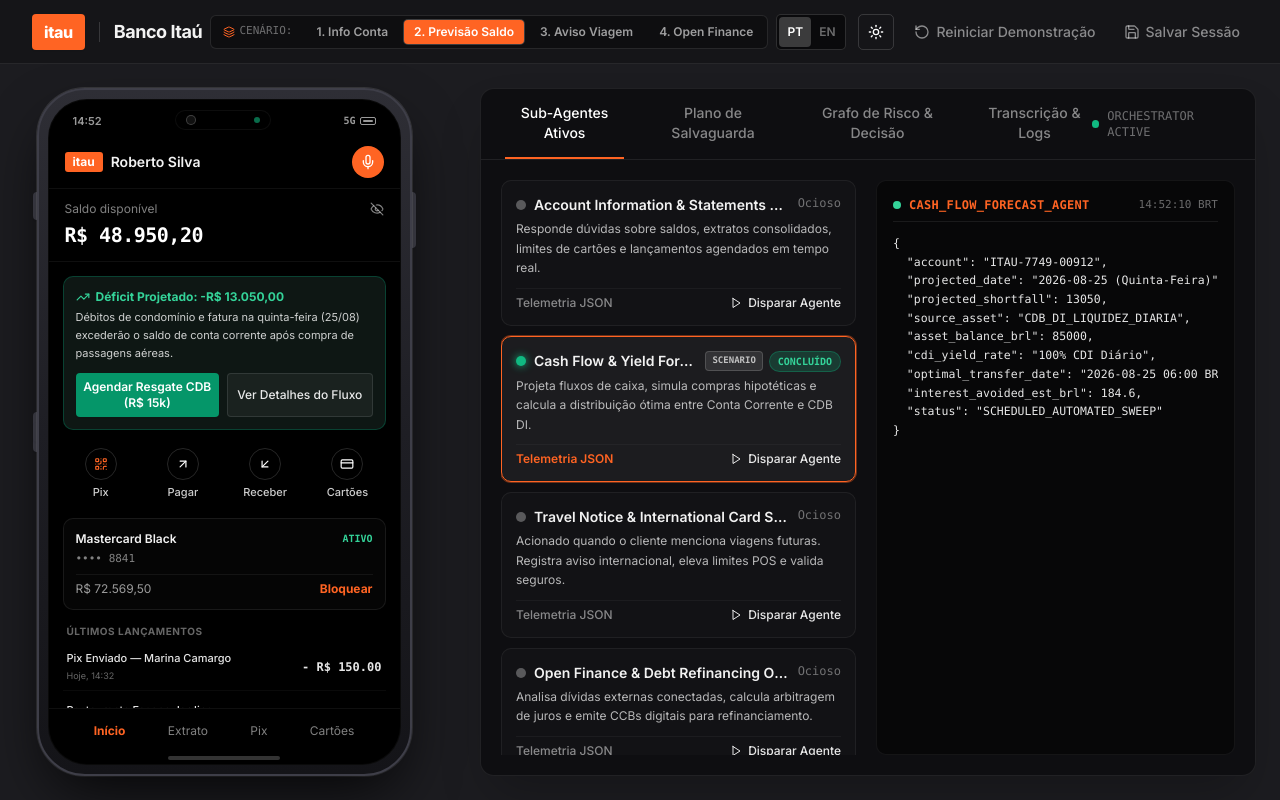
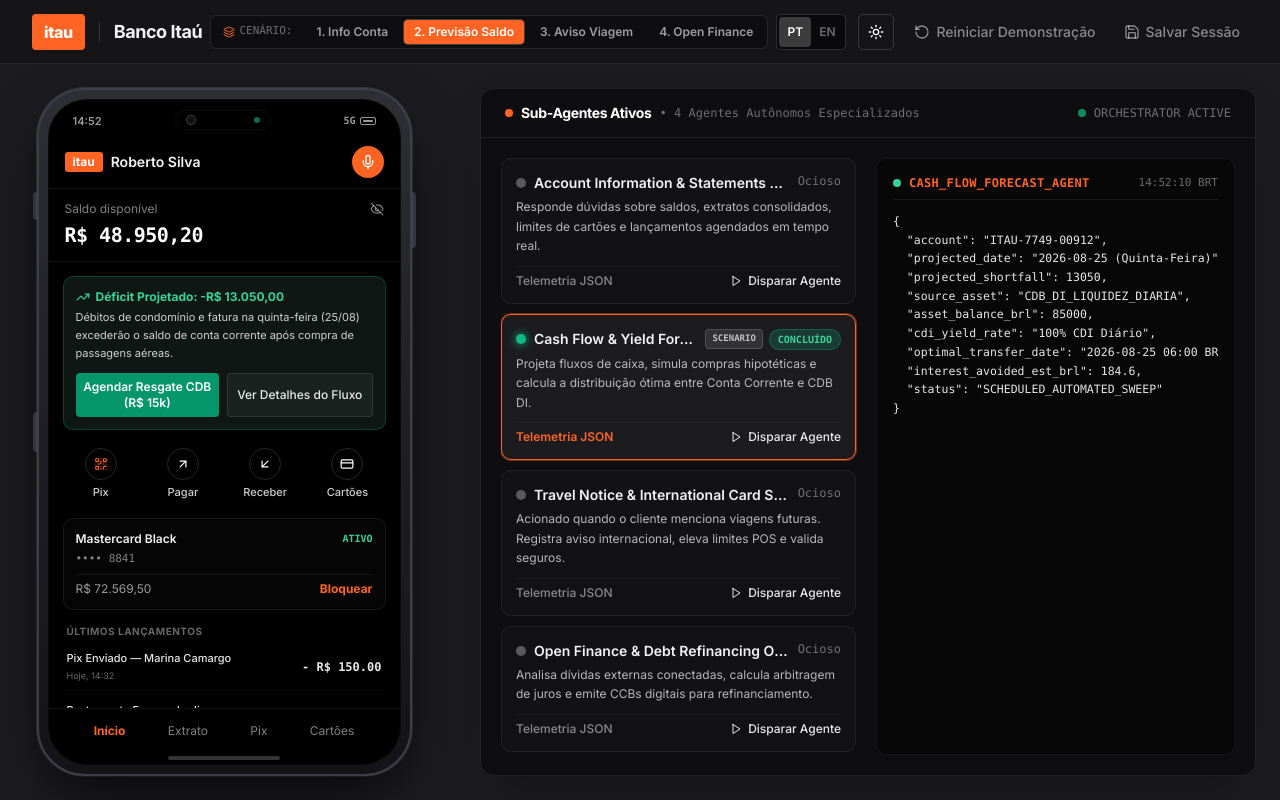
Before and after one commit to acombs121/itau-mobile-banking, a React (Vite) app in the folder frontend/: page / in a window 1280 px wide. Built offline with nearby package versions, Linux system fonts and the light colour scheme.

Commit message:
Remove extra tabs and streamline right panel to exclusively show Active Sub-Agents and Live JSON Telemetry

```diff
--- a/frontend/src/components/AgentOrchestratorPanel.tsx
+++ b/frontend/src/components/AgentOrchestratorPanel.tsx
@@ -4,9 +4,9 @@ import { SubAgent, SecurityActionItem, TelemetryLog, ScenarioId } from '../types
 import { Language, translations } from '../i18n/translations';
 
 interface AgentOrchestratorPanelProps {
-  subAgents: SubAgent[];
-  actionItems: SecurityActionItem[];
-  telemetryLogs: TelemetryLog[];
+  subAgents?: SubAgent[];
+  actionItems?: SecurityActionItem[];
+  telemetryLogs?: TelemetryLog[];
   currentLang: Language;
   theme: 'dark' | 'light';
   activeScenario: ScenarioId;
@@ -17,9 +17,6 @@ interface AgentOrchestratorPanelProps {
 }
 
 export const AgentOrchestratorPanel: React.FC<AgentOrchestratorPanelProps> = ({
-  subAgents: _subAgents,
-  actionItems,
-  telemetryLogs,
   currentLang,
   theme,
   activeScenario,
@@ -28,7 +25,6 @@ export const AgentOrchestratorPanel: React.FC<AgentOrchestratorPanelProps> = ({
   activeRunningAgentId = null,
   agentStates = {}
 }) => {
-  const [activeTab, setActiveTab] = useState<'agents' | 'actions' | 'graph' | 'logs'>('agents');
   const t = translations[currentLang];
   const isDark = theme === 'dark';
 
@@ -76,77 +72,30 @@ export const AgentOrchestratorPanel: React.FC<AgentOrchestratorPanelProps> = ({
       }`}
     >
 
-      {/* Sleek Minimalist Tabs */}
-      <div className={`border-b px-6 flex items-center justify-between flex-shrink-0 transition-colors ${
+      {/* Sleek Minimalist Header */}
+      <div className={`border-b px-6 py-3.5 flex items-center justify-between flex-shrink-0 transition-colors ${
         isDark ? 'border-white/[0.08]' : 'border-slate-200 bg-slate-50/50'
       }`}>
-        <div className="flex items-center gap-6">
-          <button
-            onClick={() => setActiveTab('agents')}
-            className={`py-3.5 text-xs sm:text-sm font-medium border-b-2 transition-all ${
-              activeTab === 'agents'
-                ? 'border-brand-orange ' + (isDark ? 'text-white' : 'text-slate-900 font-semibold')
-                : isDark
-                ? 'border-transparent text-white/50 hover:text-white/90'
-                : 'border-transparent text-slate-500 hover:text-slate-800'
-            }`}
-          >
+        <div className="flex items-center gap-2">
+          <div className="w-2 h-2 rounded-full bg-brand-orange"></div>
+          <span className={`text-sm font-bold tracking-tight ${isDark ? 'text-white' : 'text-slate-900'}`}>
             {t.tabs.agents}
-          </button>
-
-          <button
-            onClick={() => setActiveTab('actions')}
-            className={`py-3.5 text-xs sm:text-sm font-medium border-b-2 transition-all ${
-              activeTab === 'actions'
-                ? 'border-brand-orange ' + (isDark ? 'text-white' : 'text-slate-900 font-semibold')
-                : isDark
-                ? 'border-transparent text-white/50 hover:text-white/90'
-                : 'border-transparent text-slate-500 hover:text-slate-800'
-            }`}
-          >
-            {t.tabs.actionPlan}
-          </button>
-
-          <button
-            onClick={() => setActiveTab('graph')}
-            className={`py-3.5 text-xs sm:text-sm font-medium border-b-2 transition-all ${
-              activeTab === 'graph'
-                ? 'border-brand-orange ' + (isDark ? 'text-white' : 'text-slate-900 font-semibold')
-                : isDark
-                ? 'border-transparent text-white/50 hover:text-white/90'
-                : 'border-transparent text-slate-500 hover:text-slate-800'
-            }`}
-          >
-            {t.tabs.decisionGraph}
-          </button>
-
-          <button
-            onClick={() => setActiveTab('logs')}
-            className={`py-3.5 text-xs sm:text-sm font-medium border-b-2 transition-all ${
-              activeTab === 'logs'
-                ? 'border-brand-orange ' + (isDark ? 'text-white' : 'text-slate-900 font-semibold')
-                : isDark
-                ? 'border-transparent text-white/50 hover:text-white/90'
-                : 'border-transparent text-slate-500 hover:text-slate-800'
-            }`}
-          >
-            {t.tabs.transcript}
-          </button>
+          </span>
+          <span className="text-xs text-white/40 font-mono hidden sm:inline">
+            • 4 {currentLang === 'en' ? 'Specialized Autonomous Agents' : 'Agentes Autônomos Especializados'}
+          </span>
         </div>
 
-        <div className={`hidden sm:flex items-center gap-2 text-xs font-mono ${
+        <div className={`flex items-center gap-2 text-xs font-mono ${
           isDark ? 'text-white/40' : 'text-slate-500'
         }`}>
           <span className="w-2 h-2 rounded-full bg-emerald-500 animate-pulse"></span>
-          ORCHESTRATOR ACTIVE
+          <span>ORCHESTRATOR ACTIVE</span>
         </div>
       </div>
 
-      {/* Main Content Area */}
+      {/* Main Sub-Agents Workspace (Single-Column Cards Left, JSON Telemetry Right) */}
       <div className="flex-1 p-5 overflow-y-auto min-h-0">
-
-        {/* TAB 1: SUB-AGENTS (Single-Column Cards Left, JSON Telemetry Right) */}
-        {activeTab === 'agents' && (
         <div className="grid grid-cols-1 lg:grid-cols-12 gap-4 h-full items-stretch min-h-0">
 
           {/* Left Column: Stacked Agent Cards (Single Column) */}
@@ -277,120 +226,6 @@ export const AgentOrchestratorPanel: React.FC<AgentOrchestratorPanelProps> = ({
           </div>
 
         </div>
-        )}
-
-        {/* TAB 2: SAFEGUARD ACTION PLAN */}
-        {activeTab === 'actions' && (
-          <div className="space-y-3 font-sans">
-            {actionItems.length === 0 ? (
-              <div className={`p-8 text-center text-xs ${isDark ? 'text-white/40' : 'text-slate-400'}`}>
-                {t.actionPlan.emptyState}
-              </div>
-            ) : (
-              actionItems.map((item) => (
-                <div
-                  key={item.id}
-                  className={`border rounded-[10px] p-4 transition-all ${
-                    isDark ? 'border-white/[0.06] bg-white/[0.02]' : 'border-slate-200 bg-white shadow-sm'
-                  }`}
-                >
-                  <div className="flex items-start justify-between gap-3 mb-1.5">
-                    <div className="flex items-center gap-2">
-                      <span className="w-2 h-2 rounded-full bg-emerald-500" />
-                      <h4 className={`text-xs sm:text-sm font-semibold ${isDark ? 'text-white' : 'text-slate-900'}`}>{item.title}</h4>
-                    </div>
-                    <span className="text-xs font-mono font-medium px-2 py-0.5 rounded bg-emerald-500/20 text-emerald-400 border border-emerald-500/30">
-                      {item.status}
-                    </span>
-                  </div>
-                  <p className={`text-xs leading-relaxed mb-2 ${isDark ? 'text-white/70' : 'text-slate-600'}`}>{item.description}</p>
-                  <div className={`flex items-center justify-between text-xs pt-2 border-t ${isDark ? 'border-white/[0.04] text-white/40' : 'border-slate-100 text-slate-400'}`}>
-                    <span>{item.details}</span>
-                    <span className="font-mono">{item.time}</span>
-                  </div>
-                </div>
-              ))
-            )}
-          </div>
-        )}
-
-        {/* TAB 3: RISK & DECISION GRAPH */}
-        {activeTab === 'graph' && (
-          <div className="h-full flex flex-col gap-4">
-            <div className="grid grid-cols-1 md:grid-cols-5 gap-3">
-              {activeScenarioDef.graphNodes.map((node) => (
-                <div
-                  key={node.id}
-                  className={`border rounded-[8px] p-3 transition-colors ${
-                    isDark ? 'border-white/[0.06] bg-white/[0.02]' : 'border-slate-200 bg-white shadow-sm'
-                  }`}
-                >
-                  <div className="text-[10px] font-mono uppercase tracking-wider mb-1" style={{ color: node.color }}>
-                    {node.group}
-                  </div>
-                  <div className={`text-xs font-bold mb-1.5 ${isDark ? 'text-white/95' : 'text-slate-900'}`}>{node.name}</div>
-                  <p className={`text-[11px] leading-relaxed ${isDark ? 'text-white/60' : 'text-slate-600'}`}>{node.details}</p>
-                </div>
-              ))}
-            </div>
-
-            <div className={`flex-1 rounded-[10px] p-4 border font-mono text-xs overflow-y-auto ${
-              isDark ? 'bg-black/40 border-white/[0.06] text-white/80' : 'bg-slate-50 border-slate-200 text-slate-800'
-            }`}>
-              <div className="flex items-center gap-2 mb-2 pb-2 border-b border-white/[0.08]">
-                <span className="text-brand-orange font-bold">GEMINI REASONING TRACE</span>
-              </div>
-              <pre className={`text-xs font-mono overflow-x-auto leading-relaxed ${isDark ? 'text-white/70' : 'text-slate-700'}`}>
-{activeScenario === 'account_info' && `MATCH (c:Cardholder { id: "ROBERTO_SILVA_7749" })-[:HOLDS_ACCOUNT]->(acc:CheckingAccount { balance: 48950.20 })
-MATCH (c)-[:HOLDS_INVESTMENT]->(cdb:Asset { type: "CDB_DI", balance: 85000.00 })
-MATCH (c)-[:HOLDS_CARD]->(card:MastercardBlack { available_limit: 72569.50 })
-RETURN acc.balance, cdb.balance, card.available_limit, "SYNC_CONSOLIDATED_POSITION";`}
-{activeScenario === 'cash_flow' && `MATCH (c:Cardholder { id: "ROBERTO_SILVA_7749" })-[:HAS_SCHEDULED_DEBITS]->(d:ScheduledPayments)
-WHERE d.due_date = "2026-08-25" AND d.projected_checking_balance < 0
-MATCH (c)-[:HOLDS_ASSET]->(a:Asset { type: "CDB_DI_LIQUIDEZ_DIARIA" })
-RETURN d.shortfall_amount, a.yield_rate, "SCHEDULE_OPTIMAL_SWEEP_0600";`}
-{activeScenario === 'travel_shield' && `MATCH (c:Cardholder { id: "ROBERTO_SILVA_7749" })-[:HOLDS_CARD]->(card:MastercardBlack { last4: "8841" })
-MATCH (c)-[:FLIGHT_BOOKING]->(trip:Trip { destinations: ["Portugal", "Spain"] })
-RETURN card.id, trip.dates, "ELEVATE_POS_LIMIT_50K", "ACTIVATE_TRAVEL_HEALTH_POLICY";`}
-{activeScenario === 'open_finance' && `MATCH (c:Cardholder { id: "ROBERTO_SILVA_7749" })-[:OPEN_FINANCE_DEBT]->(ext:ExternalLoan { apr: 240.5 })
-MATCH (p:RefinancePolicy { tier: "Itaú Personnalité", rate_mo: 1.69 })
-RETURN ext.balance_brl, p.monthly_savings_brl, "ISSUE_DIGITAL_CCB_LEI_10931";`}
-              </pre>
-            </div>
-          </div>
-        )}
-
-        {/* TAB 4: TRANSCRIPT & LOGS */}
-        {activeTab === 'logs' && (
-          <div className="space-y-2.5 font-mono text-xs">
-            {telemetryLogs.length === 0 ? (
-              <div className={`p-8 text-center ${isDark ? 'text-white/40' : 'text-slate-400'}`}>
-                {currentLang === 'en' ? 'No telemetry logs captured yet. Trigger an agent or interact with Itaú Concierge.' : 'Nenhum log de telemetria capturado ainda. Dispare um agente ou interaja com o Itaú Concierge.'}
-              </div>
-            ) : (
-              telemetryLogs.map((log) => (
-                <div
-                  key={log.id}
-                  className={`border rounded-[8px] p-3 transition-colors ${
-                    isDark ? 'border-white/[0.04] bg-black/30 text-white/80' : 'border-slate-200 bg-slate-50 text-slate-800'
-                  }`}
-                >
-                  <div className={`flex justify-between text-xs mb-1 ${isDark ? 'text-white/40' : 'text-slate-400'}`}>
-                    <span className="text-brand-orange font-medium">{log.agentName}</span>
-                    <span>{log.timestamp}</span>
-                  </div>
-                  <div className={`text-xs sm:text-sm mb-1 font-semibold ${isDark ? 'text-white/95' : 'text-slate-900'}`}>
-                    Action: {log.action}
-                  </div>
-                  <pre className={`text-xs overflow-x-auto ${isDark ? 'text-white/60' : 'text-slate-600'}`}>
-                    {JSON.stringify(log.payload, null, 2)}
-                  </pre>
-                </div>
-              ))
-            )}
-          </div>
-        )}
-
       </div>
 
     </div>
```
Lines whose indentation alone changed are shown as unchanged.
